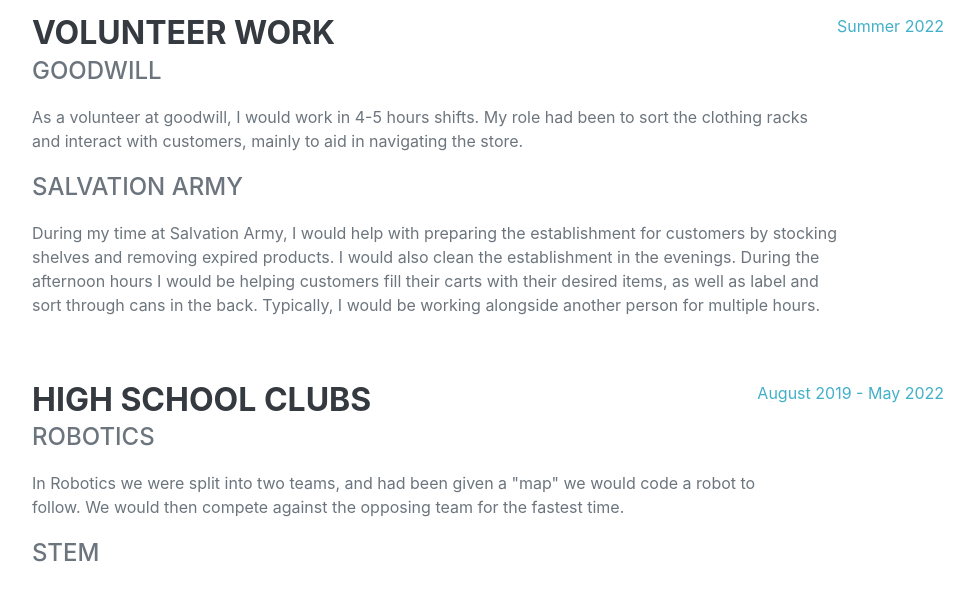
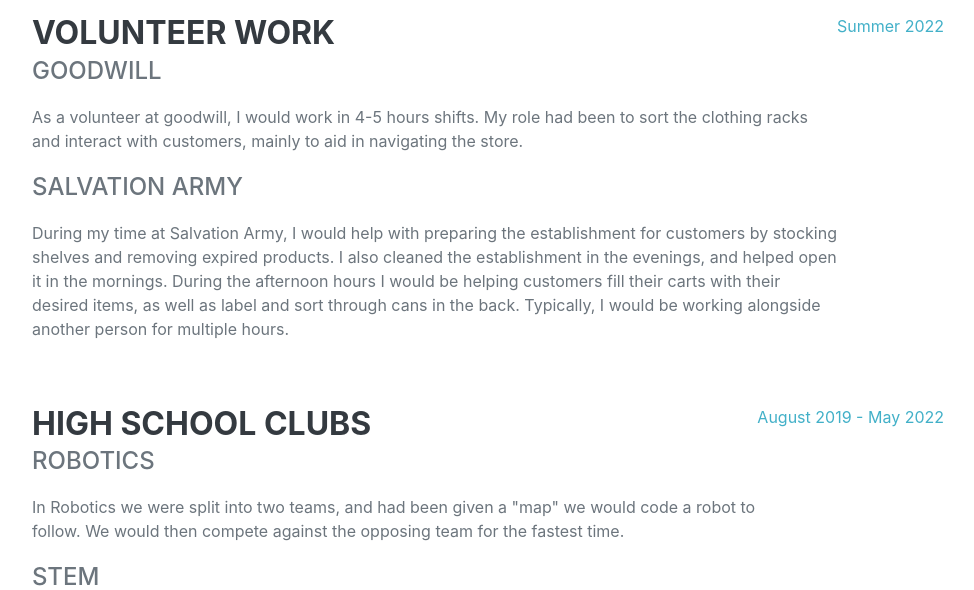
Before and after one commit to XiIinous/items, a Django app: page / in a window 1280 px wide. Shown: the part 982-1572 px from the top of the page, without its empty margins (288-1262 px from the left). Run offline with Django 4.2, Linux system fonts and the light colour scheme; some libraries are stand-ins or nearby versions; some web fonts are replaced.

Commit message:
minor textual changes

```diff
--- a/hell_world/templates/hell_world.html
+++ b/hell_world/templates/hell_world.html
@@ -47,7 +47,7 @@
                         <span class="text-primary">Lee</span>
                     </h1>
                     <div class="subheading mb-5">
-                        <p><a href="mailto:name@email.com">lee03843@umn.edu</a> · <a href="https://drive.google.com/file/d/1QI68VFn6e7mF0fu2BGTR9uQYPJM2USkq/view?usp=sharing">Resume</a> · <a href="tel:4437643797">(###) ###-####</a></p>
+                        <p><a href="mailto:name@email.com">lee03843@umn.edu</a> · <a href="https://drive.google.com/file/d/1ocOhEI5tzuFtqDq2QDl7yj81lSBVgTmV/view?usp=sharing">Resume</a> · <a href="tel:4437643797">(###) ###-####</a></p>
                         <html>
                     <body>
                         <p></p>
@@ -72,7 +72,7 @@
                             <div class="subheading mb-3">Goodwill</div>
                             <p>As a volunteer at goodwill, I would work in 4-5 hours shifts. My role had been to sort the clothing racks and interact with customers, mainly to aid in navigating the store.</p>
                             <div class="subheading mb-3">Salvation Army</div>
-                            <p>During my time at Salvation Army, I would help with preparing the establishment for customers by stocking shelves and removing expired products. I would also clean the establishment in the evenings. During the afternoon hours I would be helping customers fill their carts with their desired items, as well as label and sort through cans in the back. Typically, I would be working alongside another person for multiple hours.</p>
+                            <p>During my time at Salvation Army, I would help with preparing the establishment for customers by stocking shelves and removing expired products. I also cleaned the establishment in the evenings, and helped open it in the mornings. During the afternoon hours I would be helping customers fill their carts with their desired items, as well as label and sort through cans in the back. Typically, I would be working alongside another person for multiple hours.</p>
                         </div>
                         <div class="flex-shrink-0"><span class="text-primary">Summer 2022</span></div>
                     </div>
```
